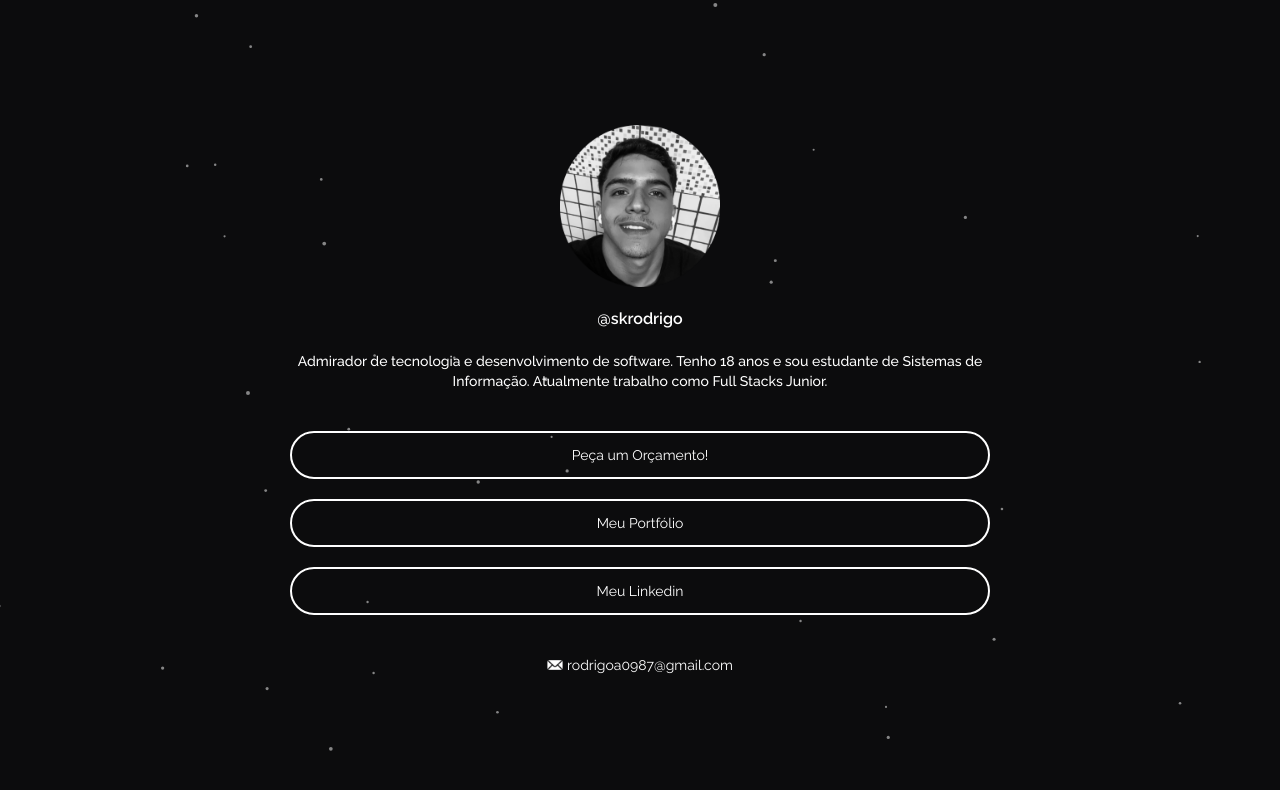
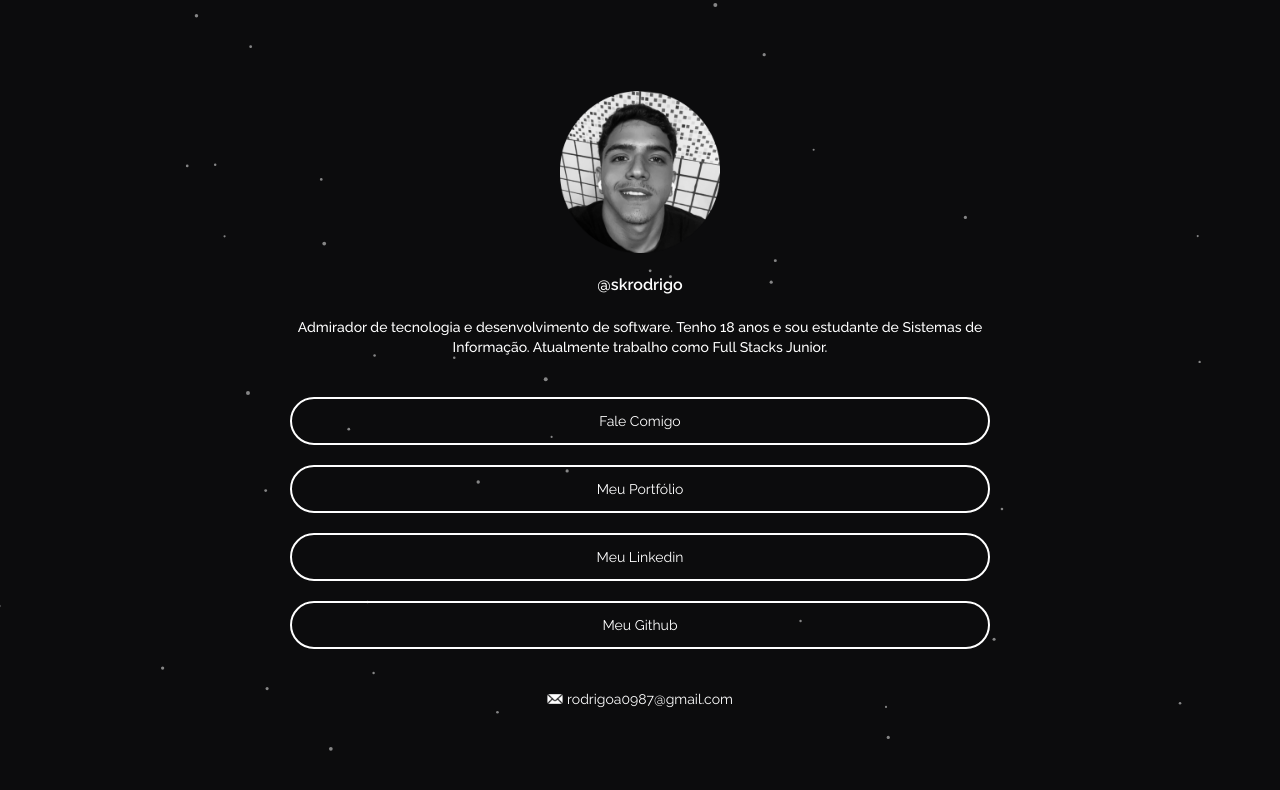
Before and after one commit to skrodrigo/links, a Next.js app: page / in a window 1280 px wide. Shown: the top 790 px of the page. Built offline with nearby package versions, Linux system fonts and the light colour scheme.

Commit message:
att links

```diff
--- a/src/app/page.tsx
+++ b/src/app/page.tsx
@@ -26,7 +26,7 @@ export default function Home() {
         <div className="flex items-center justify-center border-solid border-2 border-white w-[320px] md:w-[700px] h-10 md:h-12 rounded-full">
         <a href="https://api.whatsapp.com/send?phone=5588992744891&text=Ol%C3%A1,%20Gostaria%20de%20solicitar%20um%20or%C3%A7amento!"
            target="_blank"
-           className="text-white font-normal text-sm">Peça um Orçamento!</a>
+           className="text-white font-normal text-sm">Fale Comigo</a>
         </div>
         <div className="flex items-center justify-center border-solid border-2 border-white w-[320px] md:w-[700px] h-10 md:h-12 rounded-full">
         <a href="https://skrodrigo.vercel.app/"
@@ -37,6 +37,11 @@ export default function Home() {
         <a href="https://www.linkedin.com/in/skrodrigo"
            target="_blank"
            className="text-white font-normal text-sm">Meu Linkedin</a>
+        </div>
+        <div className="flex items-center justify-center border-solid border-2 border-white w-[320px] md:w-[700px] h-10 md:h-12 rounded-full">
+        <a href="https://github.com/skrodrigo"
+           target="_blank"
+           className="text-white font-normal text-sm">Meu Github</a>
         </div>
       </div>
       <div className="flex items-center justify-center space-x-1">
```
